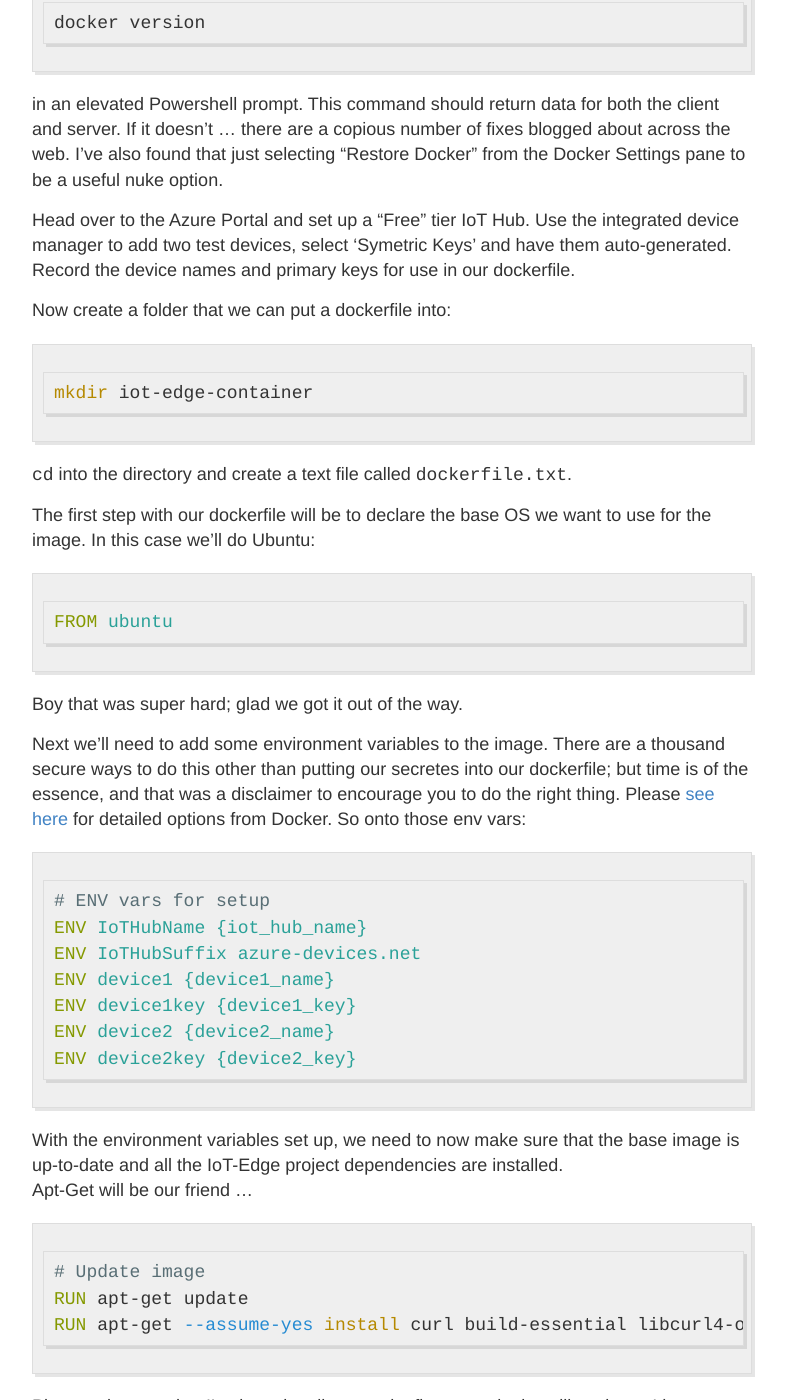
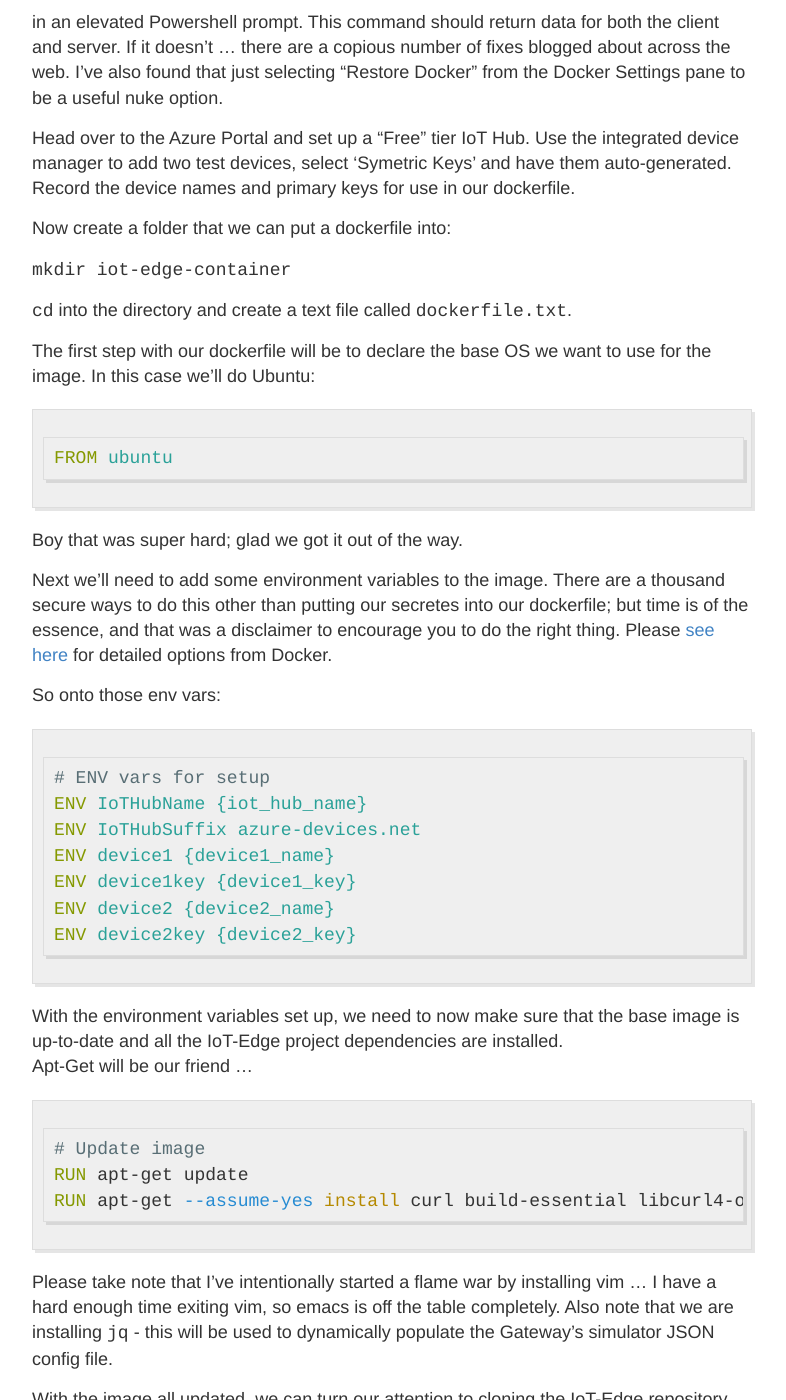
Before and after one commit to WilliamBerryiii/WilliamBerryiii.github.io, a Jekyll site: the page built from _posts/2017-06-13-dockerize-azure-iot-edge-gateway.md, in a window 1280 px wide and 1400 px high, scrolled down 880 px. Shown: the whole window, without its empty margins (248-1034 px from the left). Built offline with Jekyll 4.4.1, drawn with Linux system fonts in a browser that asks for light colours.

````diff
--- a/_posts/2017-06-13-dockerize-azure-iot-edge-gateway.md
+++ b/_posts/2017-06-13-dockerize-azure-iot-edge-gateway.md
@@ -35,9 +35,7 @@ Containers" in the Docker settings, let's leave it with the default "Linux
 Container" setting.  With Docker installed, check and make sure everything is
 working properly by issuing:
 
-```shell
-docker version
-```
+`docker version`
 
 in an elevated Powershell prompt.  This command should return data for both
 the client and server.  If it doesn't ... there are a copious number of fixes
@@ -51,16 +49,14 @@ our dockerfile.
 
 Now create a folder that we can put a dockerfile into:
 
-```shell
-mkdir iot-edge-container
-```
+`mkdir iot-edge-container`
 
 `cd` into the directory and create a text file called `dockerfile.txt`.
 
 The first step with our dockerfile will be to declare the base OS we want to
 use for the image.  In this case we'll do Ubuntu:
 
-```docker
+```Dockerfile
 FROM ubuntu
 ```
 
@@ -70,9 +66,11 @@ Next we'll need to add some environment variables to the image.  There are a
 thousand secure ways to do this other than putting our secretes into our
 dockerfile; but time is of the essence, and that was a disclaimer to encourage
 you to do the right thing.  Please [see here ](https://blog.docker.com/2017/02/docker-secrets-management/)for detailed
-options from Docker.  So onto those env vars:
+options from Docker.
 
-```docker
+So onto those env vars:
+
+```Dockerfile
 # ENV vars for setup
 ENV IoTHubName {iot_hub_name}
 ENV IoTHubSuffix azure-devices.net
@@ -86,7 +84,7 @@ With the environment variables set up, we need to now make sure that the base
 image is up-to-date and all the IoT-Edge project dependencies are installed.
 Apt-Get will be our friend ...
 
-```docker
+```Dockerfile
 # Update image
 RUN apt-get update
 RUN apt-get --assume-yes install curl build-essential libcurl4-openssl-dev git cmake pkg-config libssl-dev uuid-dev valgrind jq libglib2.0-dev libtool autoconf autogen vim
@@ -100,7 +98,7 @@ dynamically populate the Gateway's simulator JSON config file.
 With the image all updated, we can turn our attention to cloning the IoT-Edge
 repository and kicking off the build:
 
-```docker
+```Dockerfile
 # Checkout code
 WORKDIR /usr/src/app
 RUN git clone https://github.com/Azure/iot-edge.git
@@ -124,7 +122,7 @@ for the simulated devices ... 2 second intervals will chew through your 8K
 free messages quickly when you can't figure out how to kill your container
 :-).
 
-```docker
+```Dockerfile
 # RUN
 WORKDIR /usr/src/app/iot-edge/build
 
````
Also changed, not shown: _layouts/tags.html (+15 -0 lines).
